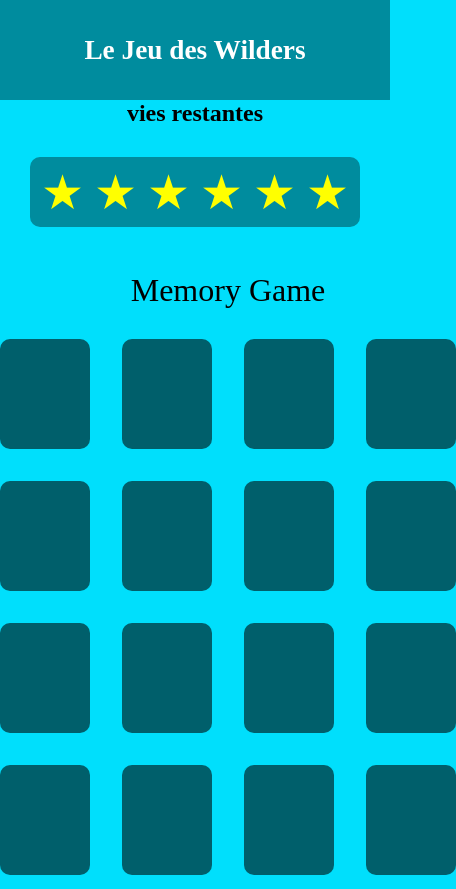
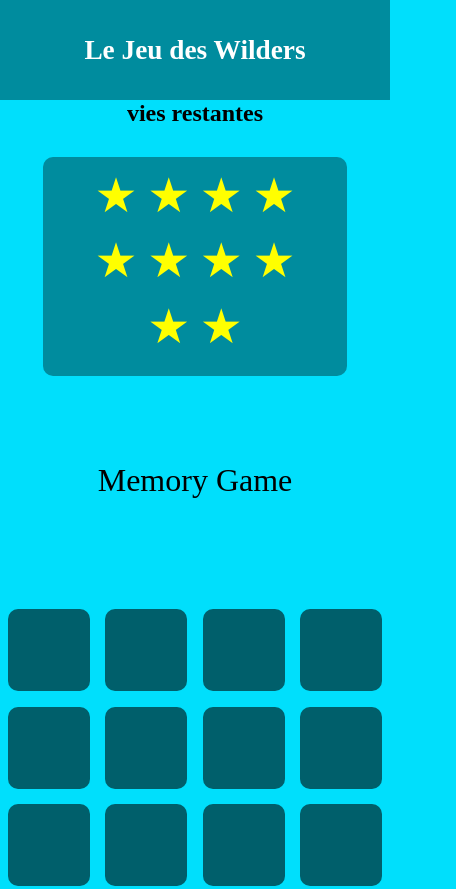
Before and after one commit to clement4444/Projet1, a plain HTML site: page page/pageJeux/PageJeux.html in a window 390 px wide. Shown: the top 889 px of the page, 456 px wide, since content can reach past the window. Drawn offline with Linux system fonts and the light colour scheme.

Commit message:
réparassion bug mobile

```diff
--- a/commun/css/footer.css
+++ b/commun/css/footer.css
@@ -95,14 +95,3 @@ footer section p{
     font-size: 2.7vw;
     }
 }
-
-#boutonSecret{
-    background-color: var(--couleur_section);
-    padding: 2vw;
-    position: absolute;
-    top: 50%;
-    left: 15%;
-}
-#boutonSecret:hover{
-    cursor:copy;
-}
--- a/page/pageJeux/PageJeux.html
+++ b/page/pageJeux/PageJeux.html
@@ -20,6 +20,10 @@
 
     <section>
         <div class="container2">
+            <div class="star">★</div>
+            <div class="star">★</div>
+            <div class="star">★</div>
+            <div class="star">★</div>
             <div class="star">★</div>
             <div class="star">★</div>
             <div class="star">★</div>
--- a/page/pageJeux/PageJeuxScript.js
+++ b/page/pageJeux/PageJeuxScript.js
@@ -15,7 +15,7 @@ setEcoutBoutonExit(documentBoutonExit);
 let counter = 0;
 let firstSelection = "";
 let secondSelection = "";
-let lives = 6;
+let lives = 10;
 
 const cards = document.querySelectorAll(".cards .card");
 cards.forEach((card) => {
--- a/page/pageJeux/PageJeuxStyles.css
+++ b/page/pageJeux/PageJeuxStyles.css
@@ -47,11 +47,16 @@ header h1 {
     display: grid;
     grid-template-columns: repeat(4, 1fr);
     grid-gap: 2em;
+    @media screen and (max-width: 1024px){
+      grid-gap: 4vw;
+    }
   }
 
   .card {
-    height: 110px;
-    width: 90px;
+    height: 21vw;
+    width: 21vw;
+    max-width: 90px;
+    max-height: 110px;
     background-color: #005f6b;
     border-radius: 10px;
     display: grid;
@@ -66,7 +71,7 @@ header h1 {
 
   .card img {
     width: 80%;
-    max-height: 90px;
+    height: auto;
     opacity: 0;
     transition: 0.3s all ease;
   }
@@ -148,38 +153,23 @@ h2 {
     text-align: center;
 
 }
-
-.container2 {
-    display: flex;
-
-    justify-content: center;
-    align-items: center;
-    width: 400px;
-    height: 50px;
-    background-color: var(--secondary-color);
-    margin: 30px auto 30px;
-    padding: 10px 20px 30px 20px;
-    border-radius: 10px;
-    gap: 10px;
-
- }
-
- @media screen and (max-width: 320px) {
-    .container2 {
-        width: 200px;
-        height: 30px;
-        padding: 10px;
-    }
+.container2{
+  background-color: var(--secondary-color);
+  display: flex;
+  flex-wrap: wrap;
+  justify-content: center;
+  align-items: center;
+  margin: auto;
+  font-size: 1em;
+  max-width: 15em;
+  border-radius: 10px;
+  padding: 0.6em 4em 1.4em 4em;
+  margin: 30px auto 30px;
+  gap: 0.6em;
+  @media screen and (max-width: 1024px){
+    padding: 0.6em 2em 1.4em 2em;
+  }
 }
-
-@media screen and (max-width: 768px) {
-    .container2 {
-        width: 300px;
-        height: 40px;
-        padding: 15px;
-    }
-}
-
 
 .star {
     font-size: 3em;
@@ -240,7 +230,6 @@ section {
     border-radius: 5px;
     cursor: pointer;
     margin-bottom: 50px;
-
 }
 
 .exit-button:hover {
```
Also changed, not shown: page/pageProfil/pageProfilStyle.css (+11 -0 lines), styles.css (+8 -5 lines). Lines whose indentation alone changed are shown as unchanged.
